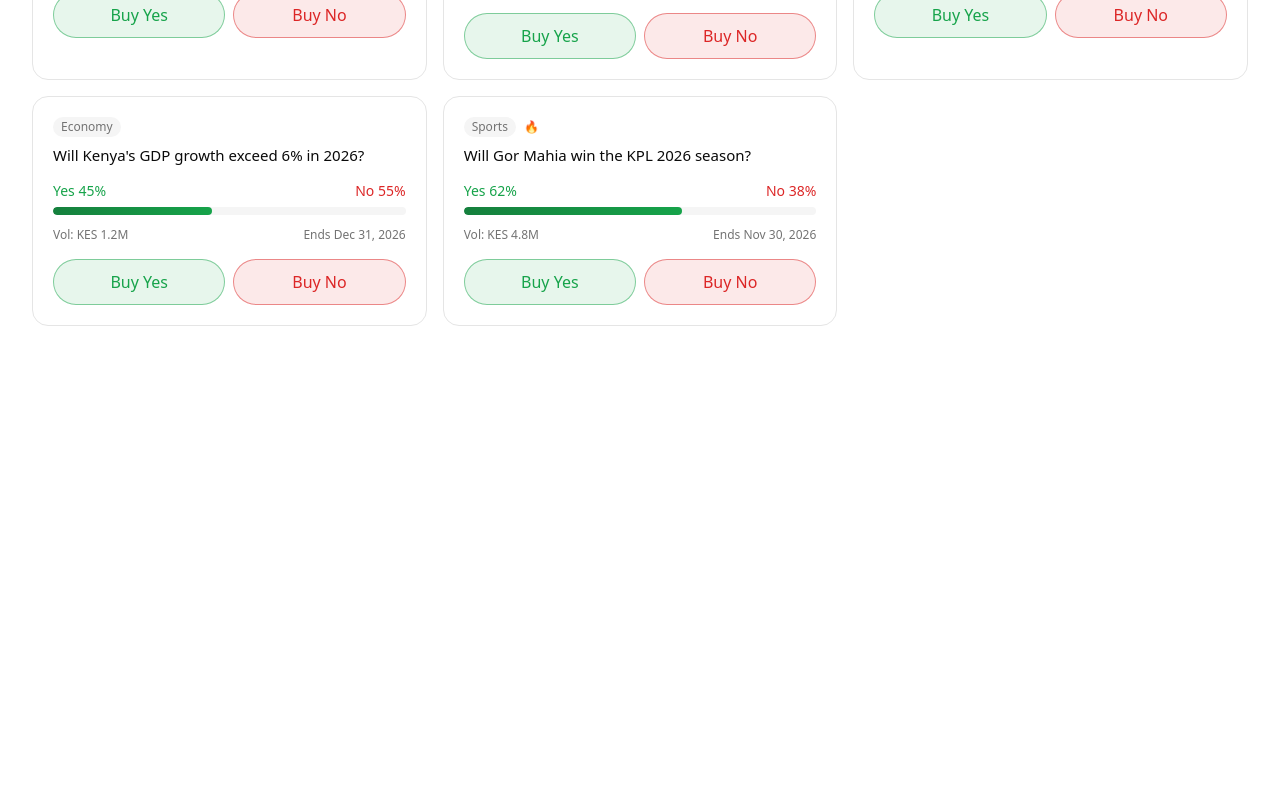
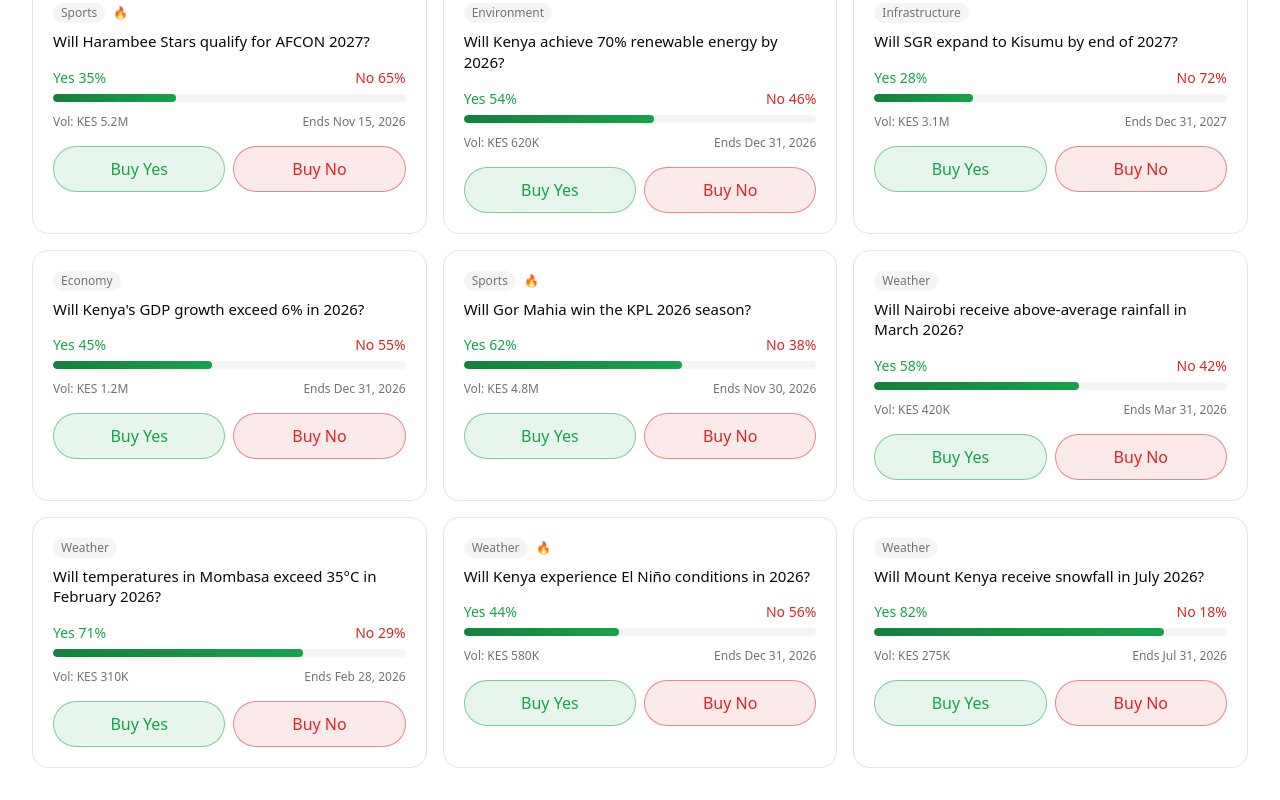
Before and after one commit to Predict-Labs-Ke/cashmarket_ke, a Next.js app: page /markets in a window 1280 px wide. Shown: the part 816-1616 px from the top of the page. Before the commit the page ends 1174 px from the top, so only its background shows below. Built offline with nearby package versions, Linux system fonts and the light colour scheme.

Commit message:
Add weather-related sample data for Weather category
Co-authored-by: 0P1UMC0D3 <175021841+0P1UMC0D3@users.noreply.github.com>

```diff
--- a/app/markets/page.tsx
+++ b/app/markets/page.tsx
@@ -76,6 +76,42 @@ const predictionMarkets = [
     volume: "KES 4.8M",
     endDate: "Nov 30, 2026",
     trending: true,
+  },
+  {
+    id: 9,
+    title: "Will Nairobi receive above-average rainfall in March 2026?",
+    category: "Weather",
+    yesPercentage: 58,
+    volume: "KES 420K",
+    endDate: "Mar 31, 2026",
+    trending: false,
+  },
+  {
+    id: 10,
+    title: "Will temperatures in Mombasa exceed 35°C in February 2026?",
+    category: "Weather",
+    yesPercentage: 71,
+    volume: "KES 310K",
+    endDate: "Feb 28, 2026",
+    trending: false,
+  },
+  {
+    id: 11,
+    title: "Will Kenya experience El Niño conditions in 2026?",
+    category: "Weather",
+    yesPercentage: 44,
+    volume: "KES 580K",
+    endDate: "Dec 31, 2026",
+    trending: true,
+  },
+  {
+    id: 12,
+    title: "Will Mount Kenya receive snowfall in July 2026?",
+    category: "Weather",
+    yesPercentage: 82,
+    volume: "KES 275K",
+    endDate: "Jul 31, 2026",
+    trending: false,
   },
 ];
 
```
